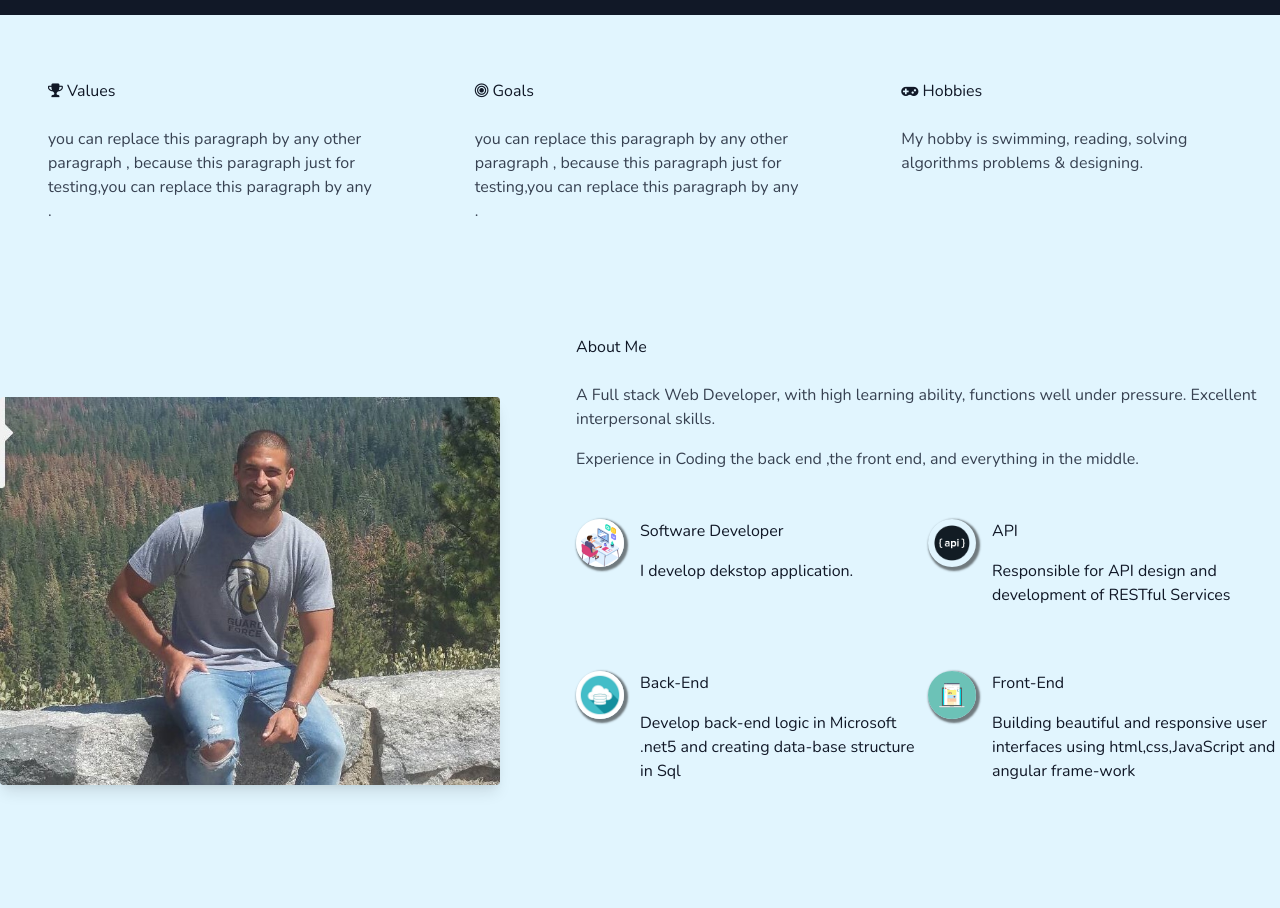
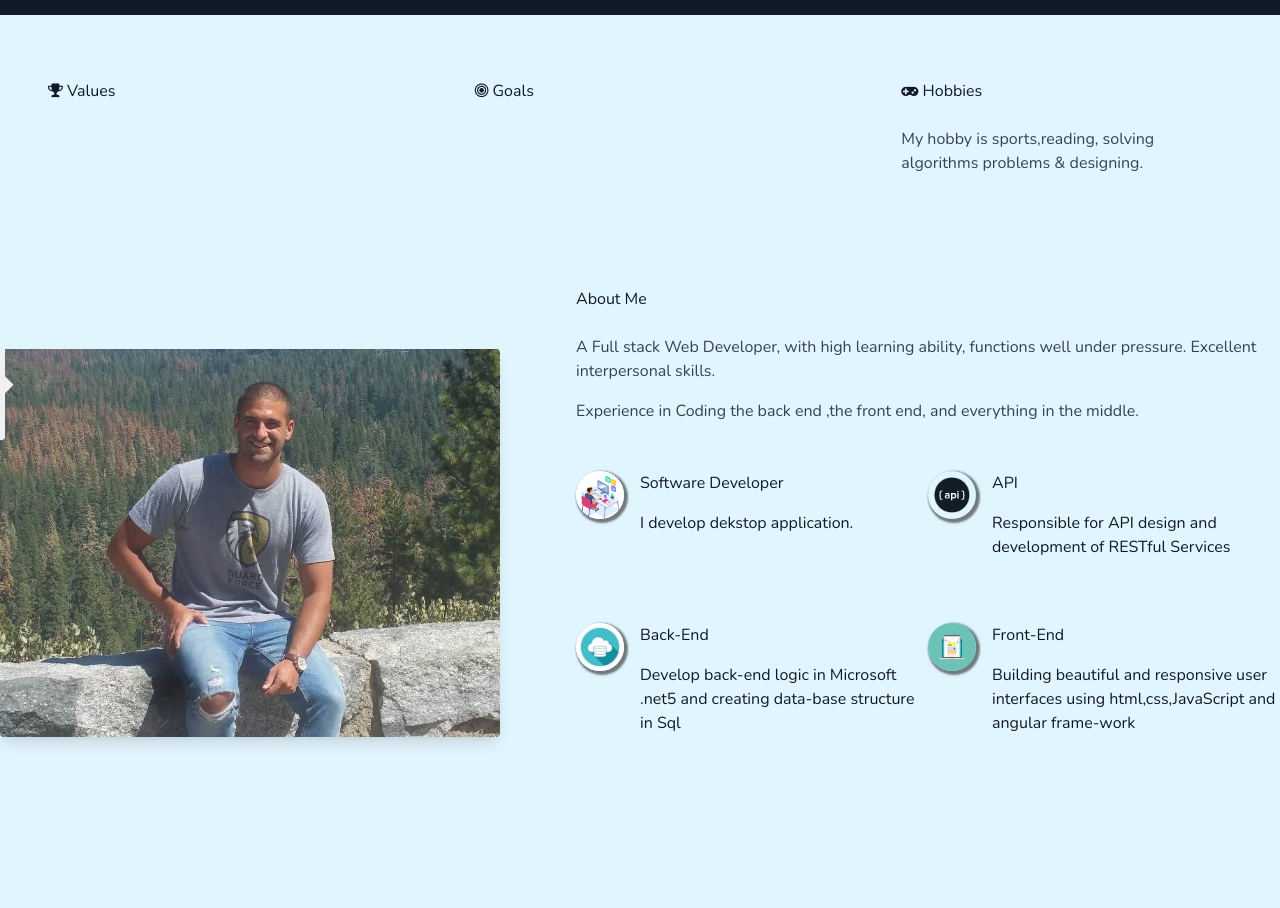
Before and after one commit to shaikalili/MySite, a plain HTML site: page index.html in a window 1280 px wide. Shown: the part 861-1769 px from the top of the page. Drawn offline with nearby package versions, Linux system fonts and the light colour scheme; some packages are replaced by stand-ins of ours; a script that the page names is missing.

Commit message:
third commit

```diff
--- a/index.html
+++ b/index.html
@@ -71,15 +71,15 @@
         <div class="flex md:flex-row flex-col flex-wrap">
             <div class="w-full md:w-1/2 lg:w-1/3 py-16 px-12">
                 <h2 class="text-gray-900 mb-6"><i class="fa fa-trophy"></i> Values</h2>
-                <p class="text-gray-700 leading-normal">you can replace this paragraph by any other paragraph , because this paragraph just for testing,you can replace this paragraph by any .</p>
+                <p class="text-gray-700 leading-normal"></p>
             </div>
             <div class="w-full md:w-1/2 lg:w-1/3 py-16 px-12">
                 <h2 class="text-gray-900 mb-6"><i class="fa fa-bullseye"></i> Goals</h2>
-                <p class="text-gray-700 leading-normal">you can replace this paragraph by any other paragraph , because this paragraph just for testing,you can replace this paragraph by any .</p>
+                <p class="text-gray-700 leading-normal"></p>
             </div>
             <div class="w-full md:w-1/2 lg:w-1/3 py-16 px-12">
                 <h2 class="text-gray-900 mb-6"><i class="fa fa-gamepad"></i> Hobbies</h2>
-                <p class="text-gray-700 leading-normal">My hobby is swimming, reading, solving algorithms problems &amp; designing.</p>
+                <p class="text-gray-700 leading-normal">My hobby is sports,reading, solving algorithms problems &amp; designing.</p>
             </div>
         </div>
     </div>
```
